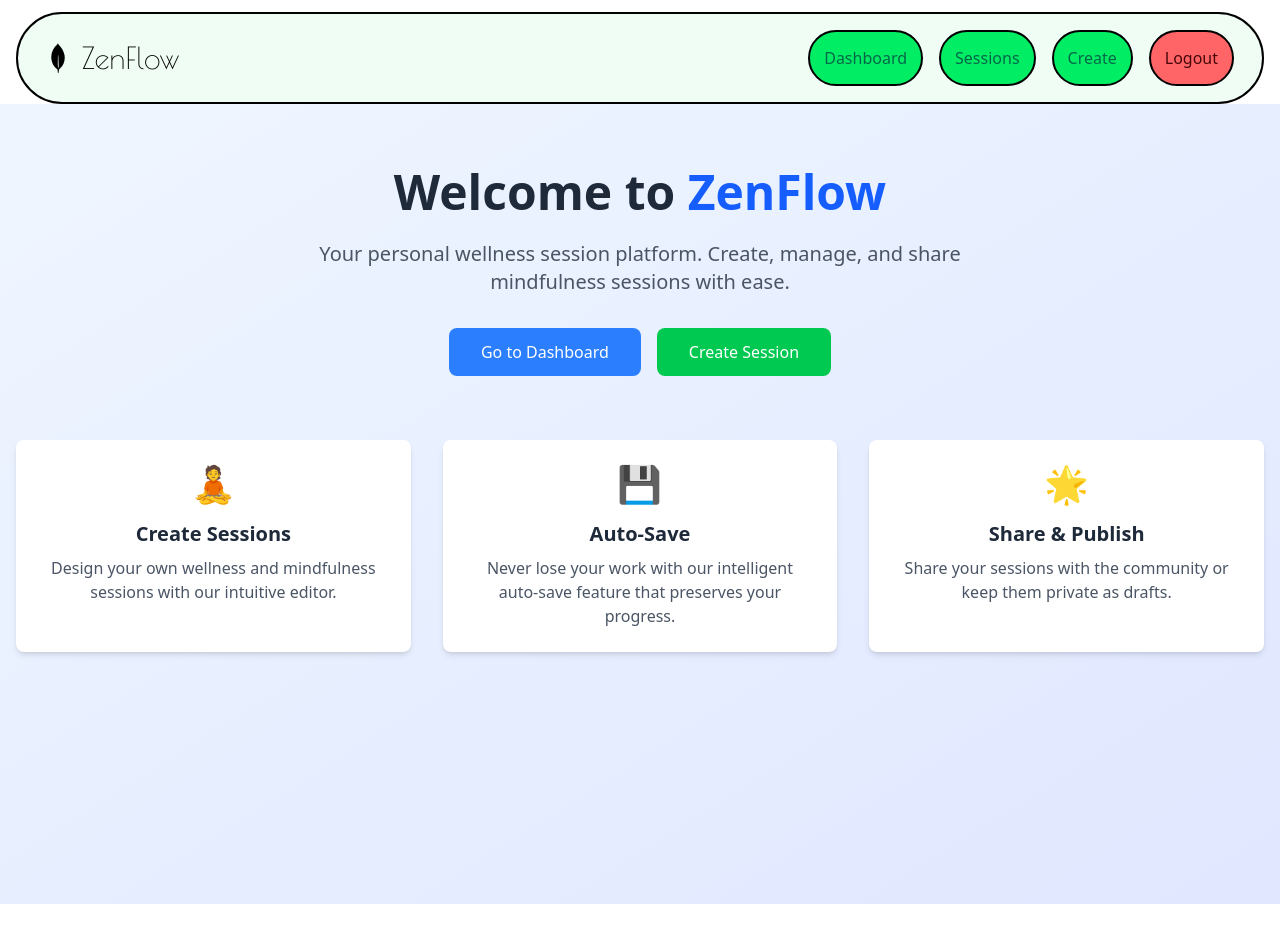
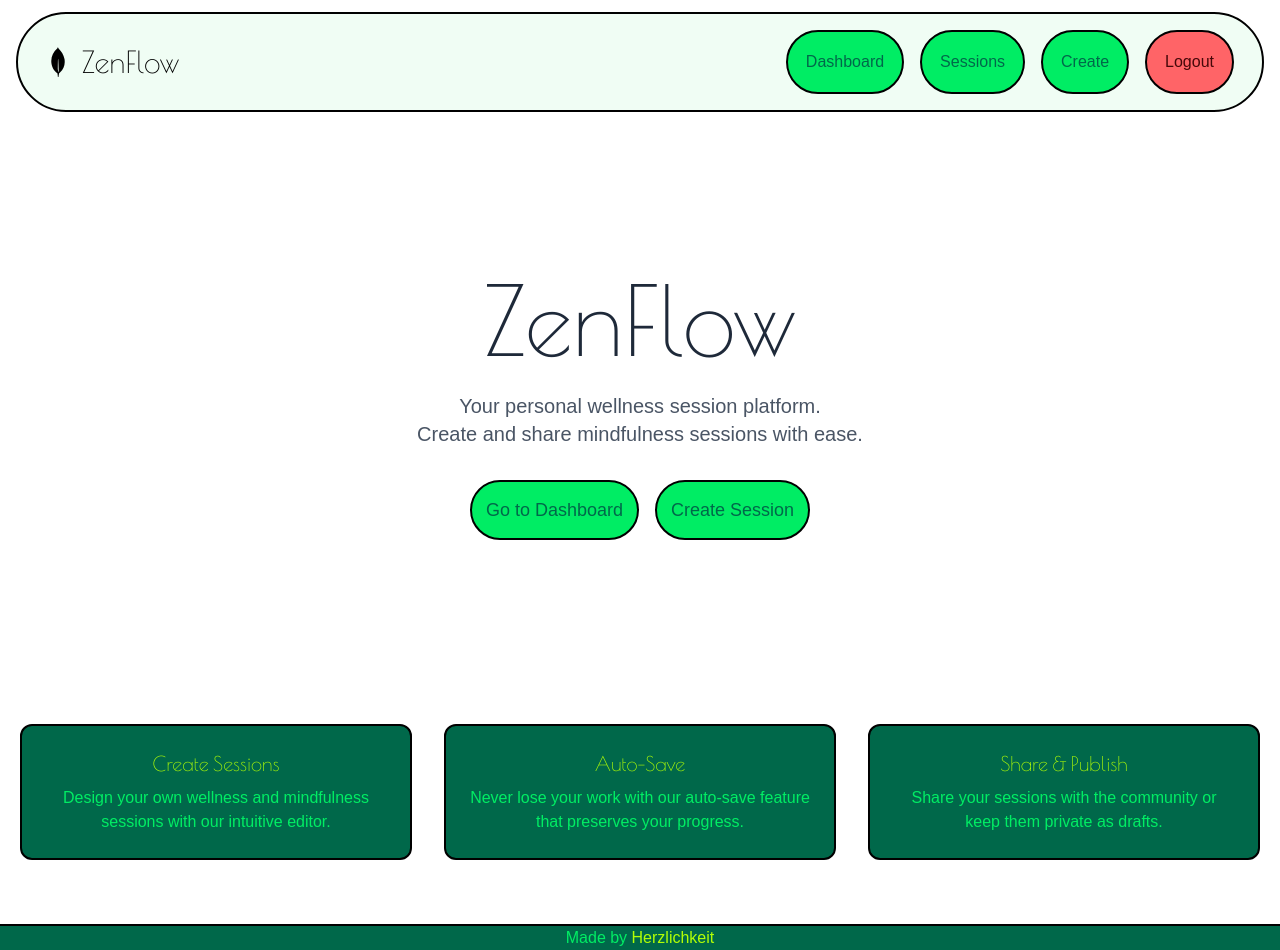
Before and after one commit to roy-herzlichkeit/taskArvyax, a React (Vite) app in the folder frontend/: page / in a window 1280 px wide. Before the commit the page ends 904 px from the top, so only its background shows below. Built offline with nearby package versions, Linux system fonts and the light colour scheme; no server answers; sample sign-in values are in the browser's storage; a web font is replaced by a local one.

Commit message:
Polishing the site: Completed the styling of Home, Navbar and Footer

```diff
--- a/frontend/index.html
+++ b/frontend/index.html
@@ -6,7 +6,7 @@
     <meta name="viewport" content="width=device-width, initial-scale=1.0" />
     <title>ZenFlow</title>
   </head>
-  <body>
+  <body class="font1">
     <div id="root"></div>
     <script type="module" src="/src/main.jsx"></script>
   </body>
--- a/frontend/src/App.jsx
+++ b/frontend/src/App.jsx
@@ -8,6 +8,7 @@ import SessionEditor from './pages/SessionEditor';
 import SessionDetails from './pages/SessionDetails';
 import NotFound from './pages/NotFound';
 import Navbar from './components/Navbar';
+import Footer from './components/Footer';
 
 const ProtectedRoute = ({ children }) => {
   const token = localStorage.getItem('token');
@@ -70,6 +71,7 @@ function App() {
           />
         </Routes>
       </div>
+      <Footer />
     </Router>
   );
 };
--- /dev/null
+++ b/frontend/src/components/Footer.jsx
@@ -0,0 +1,17 @@
+const Footer = () => {
+    return (
+        <footer className="bg-[#00684A] border-t-2 border-black mt-16 text-center text-[#00ED64] text-md">
+            <span>Made by </span>
+            <a
+                href="https://github.com/roy-herzlichkeit"
+                target="_blank"
+                rel="noopener noreferrer"
+                className="text-[#B1FF05] hover:text-[#00ED64] font-medium transition-colors duration-300 hover:underline"
+            >
+                Herzlichkeit
+            </a>
+        </footer>
+    );
+};
+
+export default Footer;
--- a/frontend/src/components/Navbar.jsx
+++ b/frontend/src/components/Navbar.jsx
@@ -11,7 +11,7 @@ const Navbar = () => {
     };
 
     return (
-        <nav className="p-4 bg-green-50 border-2 rounded-full mt-3 mx-4">
+        <nav className="sticky top-1 z-50 p-4 bg-green-50 border-2 rounded-full mt-3 mx-4 backdrop-blur-sm bg-opacity-95">
             <div className="flex justify-between items-center">
                 <Link to={`/`} className='text-3xl font2 py-2 px-2 flex items-center gap-2'>
                     <img src={assets.icon} alt="ZenFlow" className="w-8 h-8" />
@@ -22,7 +22,7 @@ const Navbar = () => {
                 <div className="flex gap-2 sm:gap-4">
                     {token ? (
                         <>
-                            <Link to="/dashboard" className="nav-button border-2 border-black bg-[#00ED64] text-white flex items-center">
+                            <Link to="/dashboard" className="zen-button border-2 border-black bg-[#00ED64] flex items-center">
                                 <span className="hidden sm:inline p-1 h-full text-center text-[#00684A]">
                                     Dashboard
                                 </span>
@@ -30,7 +30,7 @@ const Navbar = () => {
                                     <img src={assets.dashboard} alt="dashboard" className="w-5 h-5" />
                                 </span>
                             </Link>
-                            <Link to="/my-sessions" className="nav-button border-2 border-black bg-[#00ED64] text-white flex items-center">
+                            <Link to="/my-sessions" className="zen-button border-2 border-black bg-[#00ED64] flex items-center">
                                 <span className="hidden sm:inline p-1 h-full text-center text-[#00684A]">
                                     Sessions
                                 </span>
@@ -38,7 +38,7 @@ const Navbar = () => {
                                     <img src={assets.mySessions} alt="my sessions" className="w-5 h-5" />
                                 </span>
                             </Link>
-                            <Link to="/session-editor" className="hidden sm:flex nav-button border-2 border-black bg-[#00ED64] text-white items-center">
+                            <Link to="/session-editor" className="hidden sm:flex zen-button border-2 border-black bg-[#00ED64] items-center">
                                 <span className="hidden sm:inline p-1 h-full text-center text-[#00684A]">
                                     Create
                                 </span>
@@ -46,7 +46,7 @@ const Navbar = () => {
                                     <img src={assets.create} alt="create" className="w-5 h-5" />
                                 </span>
                             </Link>
-                            <button onClick={handleLogout} className="nav-button mr-3 border-2 border-black bg-red-400 text-white flex items-center">
+                            <button onClick={handleLogout} className="zen-button mr-3 border-2 border-black bg-red-400 flex items-center">
                                 <span className="hidden sm:inline p-1 h-full text-center text-red-950">
                                     Logout
                                 </span>
@@ -57,13 +57,13 @@ const Navbar = () => {
                         </>
                     ) : (
                         <>
-                            <Link to="/login" className="nav-button border-2 border-black bg-[#00ED64] text-white flex items-center">
+                            <Link to="/login" className="zen-button border-2 border-black bg-[#00ED64] flex items-center">
                                 <span className="hidden sm:inline p-1 h-full text-center text-[#00684A]">Login</span>
                                 <span className="sm:hidden">
                                     <img src={assets.login} alt="login" className="w-5 h-5" />
                                 </span>
                             </Link>
-                            <Link to="/signup" className="nav-button border-2 mr-3 border-black bg-[#00ED64] text-white flex items-center">
+                            <Link to="/signup" className="zen-button border-2 mr-3 border-black bg-[#00ED64] flex items-center">
                                 <span className="hidden sm:inline p-1 h-full text-center text-[#00684A]">Sign Up</span>
                                 <span className="sm:hidden">
                                     <img src={assets.signup} alt="sign up" className="w-5 h-5" />
--- a/frontend/src/index.css
+++ b/frontend/src/index.css
@@ -1,15 +1,15 @@
 @import url('https://fonts.googleapis.com/css2?family=Funnel+Display&family=Poiret+One&display=swap');
 @import "tailwindcss";
 
-.nav-button {
-  padding: 10px;
+.zen-button {
+  padding: 14px;
   border-radius: 50px;
   transition: all 0.4s cubic-bezier(0.4, 0, 0.2, 1);
   position: relative;
   overflow: hidden;
 }
 
-.nav-button:hover {
+.zen-button:hover {
   border-radius: 0;
 }
 
--- a/frontend/src/pages/Home.jsx
+++ b/frontend/src/pages/Home.jsx
@@ -4,80 +4,81 @@ const Home = () => {
   const token = localStorage.getItem('token');
 
   return (
-    <main className="min-h-screen bg-gradient-to-br from-blue-50 to-indigo-100">
-      <div className="container mx-auto px-4 py-16">
+    <main className="bg-white mt-20">
+      <div className=''>
+        <div className="container px-4 py-20 my-10">
           <div className="text-center mb-16">
-          <h1 className="text-5xl font-bold text-gray-800 mb-6">
-            Welcome to <span className="text-blue-600">ZenFlow</span>
+            <h1 className="text-7xl sm:text-8xl font-bold text-gray-800 mb-6 font2">
+              ZenFlow
             </h1>
             <p className="text-xl text-gray-600 mb-8 max-w-2xl mx-auto">
-            Your personal wellness session platform. Create, manage, and share mindfulness sessions with ease.
+              Your personal wellness session platform.
+              <br />
+              Create and share mindfulness sessions with ease.
             </p>
 
             {token ? (
-            <div className="space-x-4">
+              <div className="flex flex-col sm:flex-row justify-center items-center text-center space-y-2 sm:space-x-4 sm:space-y-0">
                 <Link
                   to="/dashboard"
-                className="px-8 py-3 bg-blue-500 text-white rounded-lg hover:bg-blue-600 transition-colors inline-block"
+                  className="zen-button text-lg border-2 border-black bg-[#00ED64] text-[#00684A] inline-block items-center"
                 >
                   Go to Dashboard
                 </Link>
                 <Link
                   to="/session-editor"
-                className="px-8 py-3 bg-green-500 text-white rounded-lg hover:bg-green-600 transition-colors inline-block"
+                  className="zen-button text-lg border-2 border-black bg-[#00ED64] text-[#00684A] inline-block items-center"
                 >
                   Create Session
                 </Link>
               </div>
             ) : (
-            <div className="space-x-4">
+              <div className="flex flex-row justify-center items-center text-center space-x-2 sm:space-x-4 ">
                 <Link
                   to="/login"
-                className="px-8 py-3 bg-blue-500 text-white rounded-lg hover:bg-blue-600 transition-colors inline-block"
+                  className="zen-button text-lg border-2 border-black bg-[#00ED64] text-[#00684A] inline-block items-center"
                 >
                   Login
                 </Link>
                 <Link
                   to="/signup"
-                className="px-8 py-3 bg-green-500 text-white rounded-lg hover:bg-green-600 transition-colors inline-block"
+                  className="zen-button text-lg border-2 border-black bg-[#00ED64] text-[#00684A] inline-block items-center"
                 >
                   Sign Up
                 </Link>
               </div>
             )}
           </div>
-
-        <div className="grid md:grid-cols-3 gap-8 mb-16">
-          <div className="bg-white p-6 rounded-lg shadow-md text-center">
-            <div className="text-4xl mb-4">🧘</div>
-            <h3 className="text-xl font-semibold text-gray-800 mb-2">Create Sessions</h3>
-            <p className="text-gray-600">Design your own wellness and mindfulness sessions with our intuitive editor.</p>
         </div>
 
-          <div className="bg-white p-6 rounded-lg shadow-md text-center">
-            <div className="text-4xl mb-4">💾</div>
-            <h3 className="text-xl font-semibold text-gray-800 mb-2">Auto-Save</h3>
-            <p className="text-gray-600">Never lose your work with our intelligent auto-save feature that preserves your progress.</p>
+        <div className="grid md:grid-cols-3 gap-8 mb-16 mx-5">
+          <div className="bg-[#00684A] p-6 text-center border-2 border-black rounded-xl">
+            <h3 className="text-xl font-semibold text-[#B1FF05] mb-2 font2">Create Sessions</h3>
+            <p className="text-[#00ED64]">Design your own wellness and mindfulness sessions with our intuitive editor.</p>
           </div>
 
-          <div className="bg-white p-6 rounded-lg shadow-md text-center">
-            <div className="text-4xl mb-4">🌟</div>
-            <h3 className="text-xl font-semibold text-gray-800 mb-2">Share & Publish</h3>
-            <p className="text-gray-600">Share your sessions with the community or keep them private as drafts.</p>
+          <div className="bg-[#00684A] p-6 text-center border-2 border-black rounded-xl">
+            <h3 className="text-xl font-semibold text-[#B1FF05] mb-2 font2">Auto-Save</h3>
+            <p className="text-[#00ED64]">Never lose your work with our auto-save feature that preserves your progress.</p>
+          </div>
+
+          <div className="bg-[#00684A] p-6 text-center border-2 border-black rounded-xl">
+            <h3 className="text-xl font-semibold text-[#B1FF05] mb-2 font2">Share & Publish</h3>
+            <p className="text-[#00ED64]">Share your sessions with the community or keep them private as drafts.</p>
           </div>
         </div>
 
         {!token && (
-          <div className="text-center bg-white p-8 rounded-lg shadow-md">
+          <div className="text-center bg-white p-8">
             <h2 className="text-3xl font-bold text-gray-800 mb-4">
               Ready to Start Your Wellness Journey?
             </h2>
             <p className="text-gray-600 mb-6">
-              Join thousands of users creating and sharing mindfulness sessions.
+              Join the users creating and sharing mindfulness sessions.
             </p>
             <Link
               to="/signup"
-              className="px-8 py-3 bg-gradient-to-r from-blue-500 to-green-500 text-white rounded-lg hover:from-blue-600 hover:to-green-600 transition-all inline-block"
+              className="zen-button text-lg border-2 border-black bg-[#00ED64] text-[#00684A] inline-block items-center"
             >
               Get Started Free
             </Link>
```
Lines whose indentation alone changed are shown as unchanged.
